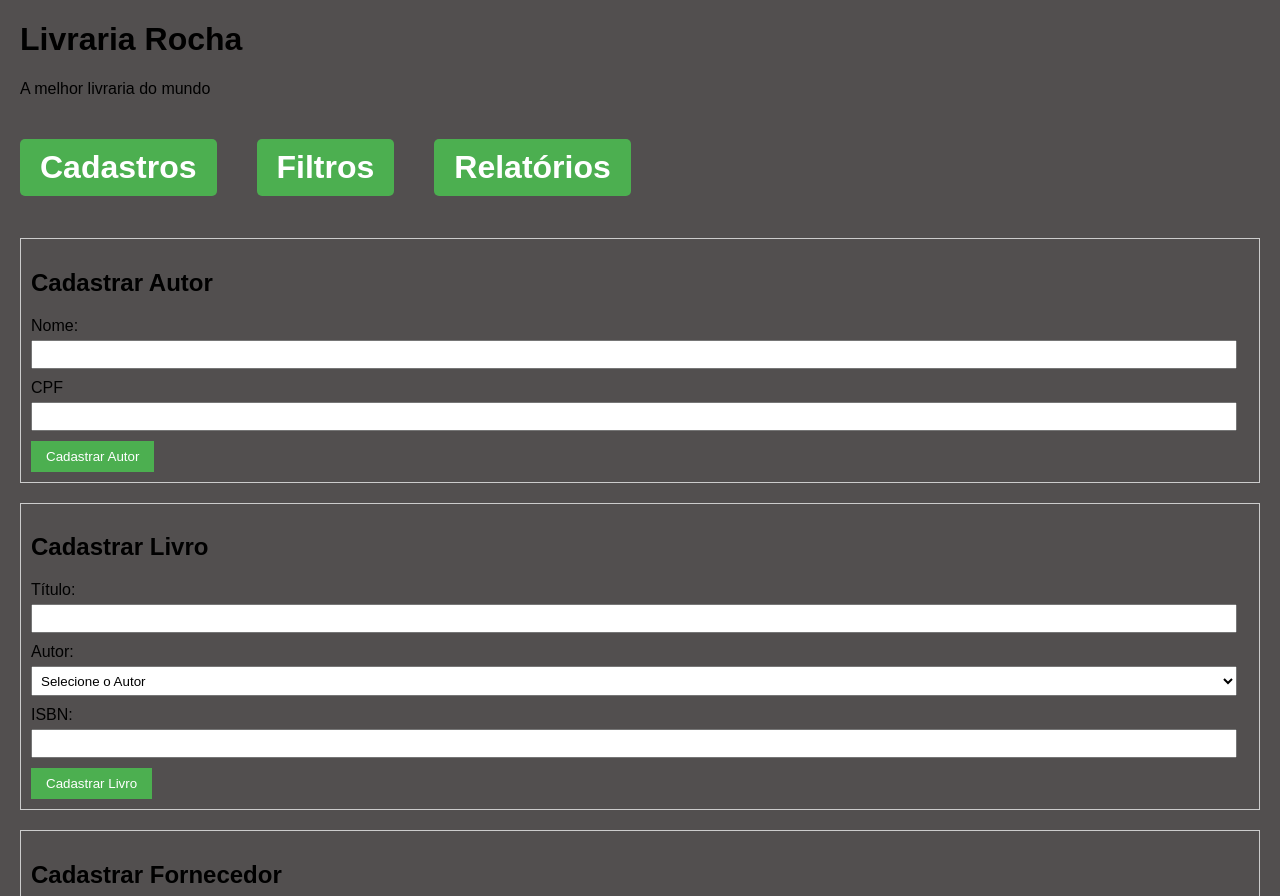
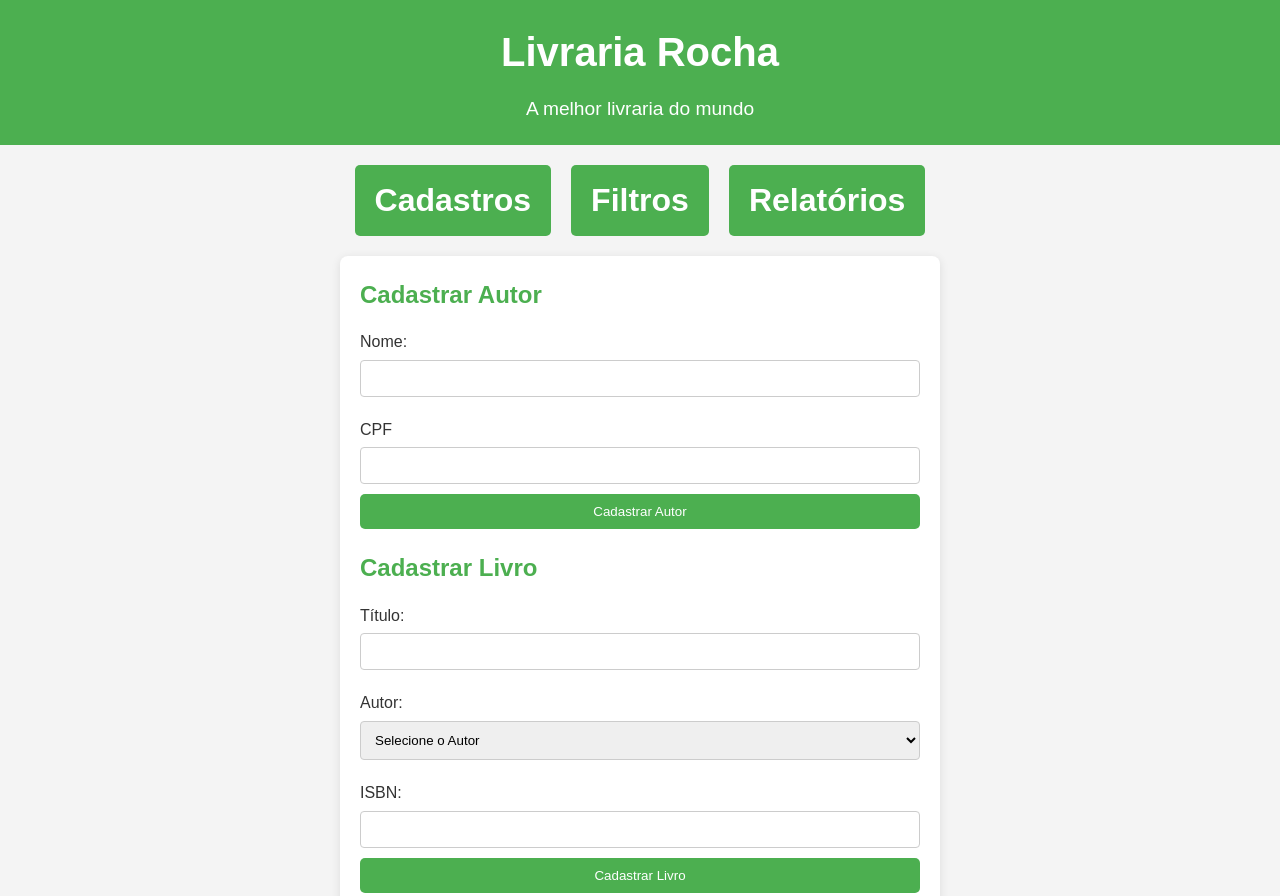
Before and after one commit to Ricardomjr-10/praticaLivraria, a website: page pucblic/index.html in a window 1280 px wide. Shown: the top 896 px of the page. Drawn offline with Linux system fonts and the light colour scheme; no server answers.

Commit message:
estilizando a pagina

```diff
--- /dev/null
+++ b/pucblic/estilo.css
@@ -0,0 +1,110 @@
+/* style.css */
+
+/* Reset básico */
+* {
+    margin: 0;
+    padding: 0;
+    box-sizing: border-box;
+}
+
+body {
+    font-family: 'Arial', sans-serif;
+    background-color: #f4f4f4;
+    color: #333;
+    line-height: 1.6;
+}
+
+header {
+    background: #4CAF50;
+    color: white;
+    padding: 20px 0;
+    text-align: center;
+}
+
+header h1 {
+    margin-bottom: 10px;
+    font-size: 2.5em;
+}
+
+header p {
+    font-size: 1.2em;
+}
+
+.links {
+    display: flex;
+    justify-content: center;
+    margin: 20px 0;
+}
+
+.btnList {
+    background: #4CAF50;
+    color: white;
+    padding: 10px 20px;
+    margin: 0 10px;
+    border-radius: 5px;
+    cursor: pointer;
+    transition: background 0.3s;
+}
+
+.btnList:hover {
+    background: #45a049;
+}
+
+.cadastro, .filtros, .relatorio {
+    background: white;
+    margin: 20px auto;
+    padding: 20px;
+    border-radius: 8px;
+    box-shadow: 0 2px 10px rgba(0, 0, 0, 0.1);
+    max-width: 600px;
+}
+
+h2 {
+    margin-bottom: 15px;
+    color: #4CAF50;
+}
+
+form {
+    margin-bottom: 20px;
+}
+
+label {
+    display: block;
+    margin: 10px 0 5px;
+}
+
+input[type="text"], select {
+    width: 100%;
+    padding: 10px;
+    margin-bottom: 10px;
+    border: 1px solid #ccc;
+    border-radius: 4px;
+    transition: border 0.3s;
+}
+
+input[type="text"]:focus {
+    border: 1px solid #4CAF50;
+}
+
+button {
+    background: #4CAF50;
+    color: white;
+    padding: 10px;
+    border: none;
+    border-radius: 5px;
+    cursor: pointer;
+    transition: background 0.3s;
+    width: 100%;
+}
+
+button:hover {
+    background: #45a049;
+}
+
+.forneResult, .livroResult, .montaResult, .relatorioResult {
+    margin-top: 20px;
+    padding: 10px;
+    background: #f9f9f9;
+    border: 1px solid #ddd;
+    border-radius: 4px;
+}
--- a/pucblic/index.html
+++ b/pucblic/index.html
@@ -4,7 +4,7 @@
 <head>
     <meta charset="UTF-8">
     <meta name="viewport" content="width=device-width, initial-scale=1.0">
-    <link rel="stylesheet" href="style.css">
+    <link rel="stylesheet" href="estilo.css">
     <title>Livraria</title>
 </head>
 
```
